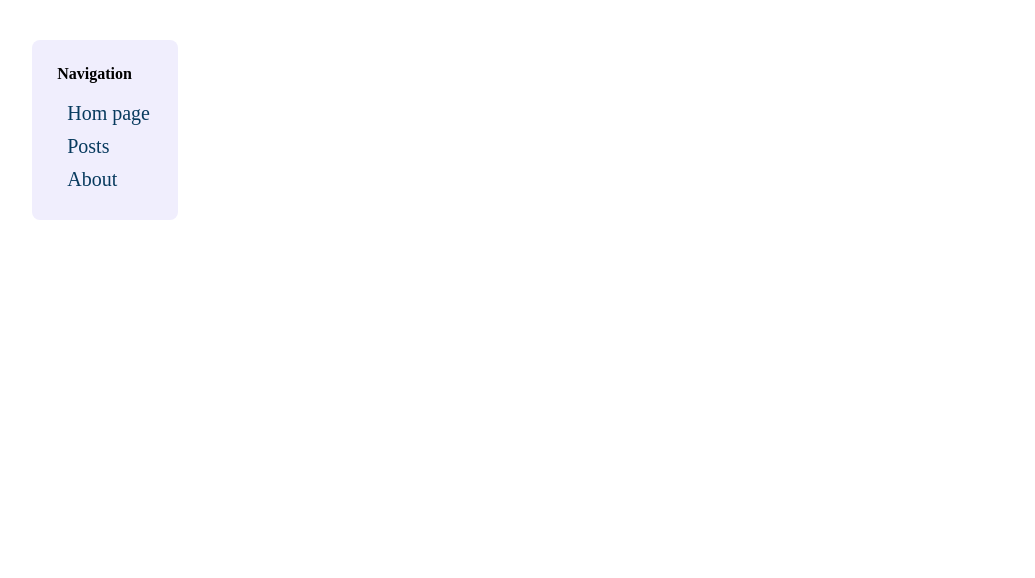
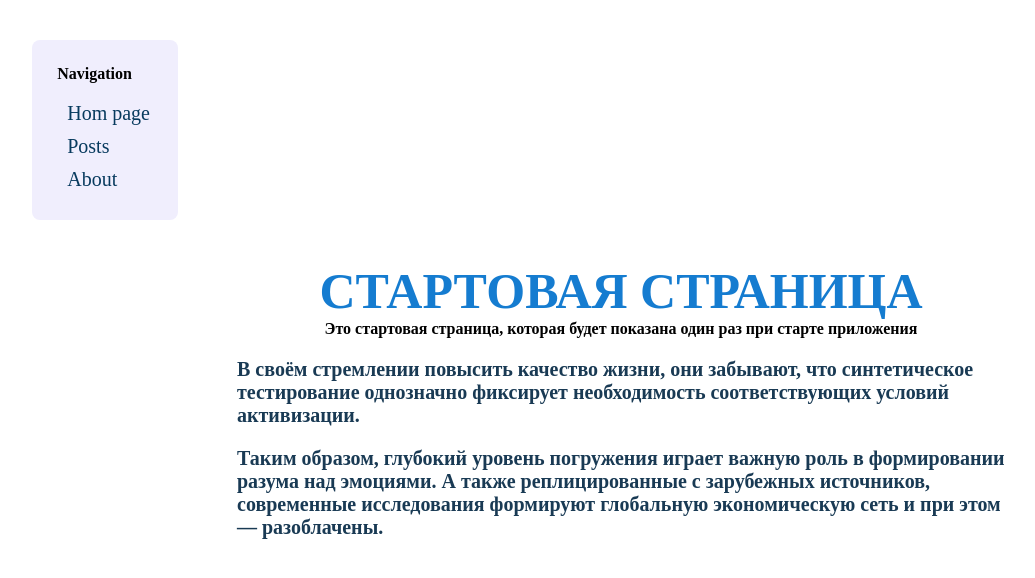
Before and after one commit to Max-Rus1977/training-react, a React (Create React App) app: page / in a window 1280 px wide. Shown: the top 578 px of the page, without its empty margins (19-1054 px from the left). Built offline with nearby package versions, Linux system fonts and the light colour scheme.

Commit message:
Приложение начинается со стартовой страницы заглушки StartPage

```diff
--- a/src/index.js
+++ b/src/index.js
@@ -3,6 +3,7 @@ import ReactDOM from 'react-dom/client';
 import { createBrowserRouter, RouterProvider } from 'react-router-dom';
 
 import App from './App';
+import StartPage from './pages/StartPage';
 import HomePage from './pages/HomePage'
 import PostPages from './pages/PostPages'
 import About from './pages/About';
@@ -13,6 +14,7 @@ const router = createBrowserRouter([
   {
     path: '/', element: <App />, errorElement: <ErrorPage />,
     children: [
+      { index: true, element: <StartPage />, errorElement: <ErrorPage />, },
       { path: '/home', element: <HomePage />, errorElement: <ErrorPage />, },
       { path: '/posts', element: <PostPages />, errorElement: <ErrorPage />, },
       { path: '/posts/:id', element: <OnePost />, errorElement: <ErrorPage /> },
--- /dev/null
+++ b/src/pages/StartPage.jsx
@@ -0,0 +1,19 @@
+import React from 'react'
+
+const StartPage = () => {
+  return (
+    <div className='box-hom-page'>
+      <h1 className='title-hom-page'>СТАРТОВАЯ СТРАНИЦА</h1>
+      <h4>Это стартовая страница, которая будет показана один раз при старте приложения</h4>
+      <p className='text text-home-page'>В своём стремлении повысить качество жизни,
+        они забывают, что синтетическое тестирование однозначно фиксирует необходимость
+        соответствующих условий активизации.</p>
+      <p className='text text-home-page'>Таким образом, глубокий уровень
+        погружения играет важную роль в формировании разума над эмоциями.
+        А также реплицированные с зарубежных источников, современные исследования
+        формируют глобальную экономическую сеть и при этом — разоблачены.</p>
+    </div>
+  )
+}
+
+export default StartPage
```
